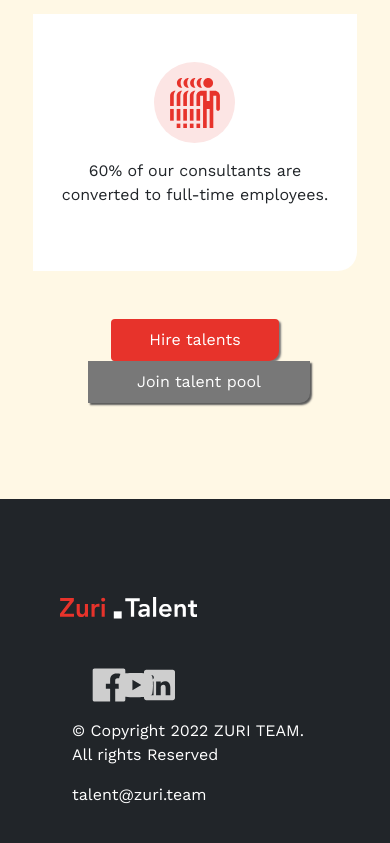
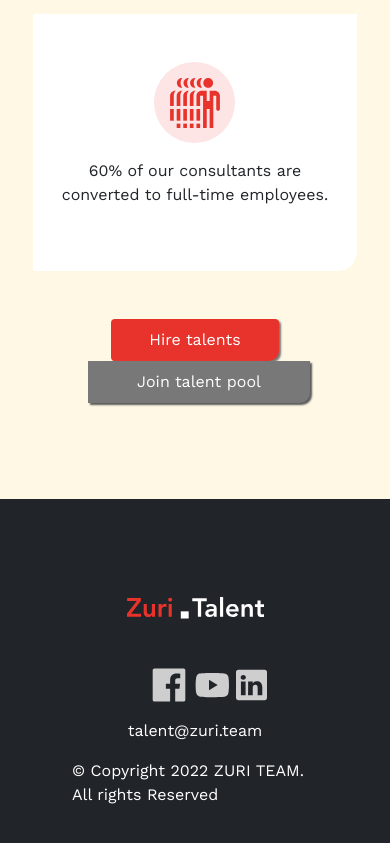
Before and after one commit to Michael-Tobechukwu/Zuri-Clone, a plain HTML site: page talent.html in a window 390 px wide. Shown: the part 3968-4811 px from the top of the page. Drawn offline with nearby package versions, Linux system fonts and the light colour scheme.

Commit message:
Update talent style.css

```diff
--- a/talent style.css
+++ b/talent style.css
@@ -178,8 +178,9 @@ body {
   cursor: pointer;
 }
 
-.footer-icons li {
+.footer-icons ul li {
   display: inline-block !important;
+  margin-right: 1rem;
 }
 
 /*MEDIA QUERIES*/
@@ -229,6 +230,20 @@ body {
   .whyhire-box .whycard {
     width: 47%;
   }
+
+  .logo-social {
+    flex-direction: column;
+    justify-content: space-around !important;
+    align-items: center;
+  }
+  .copyright {
+    flex-direction: column-reverse;
+    justify-content: space-around !important;
+    align-items: center;
+  }
+  .copyright hr {
+    display: block;
+  }
 }
 
 @media (max-width: 568px) {
```
